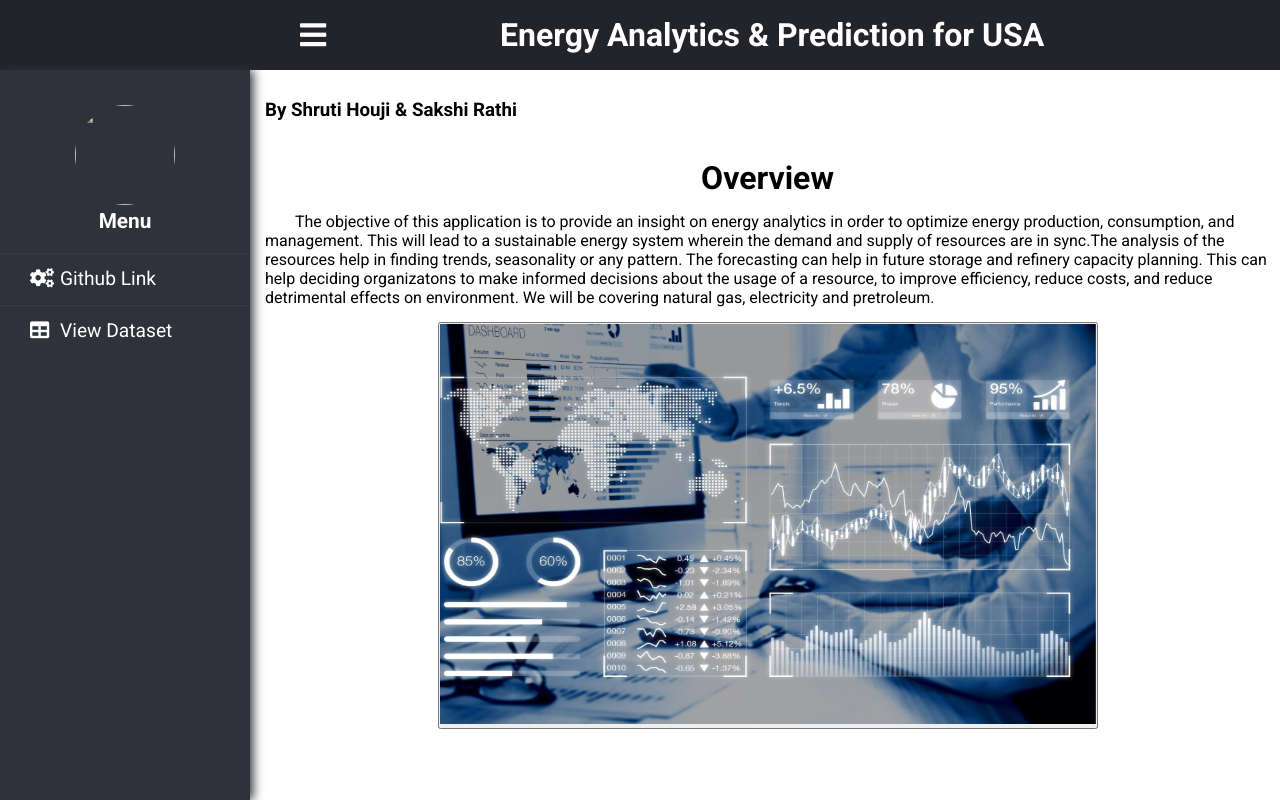
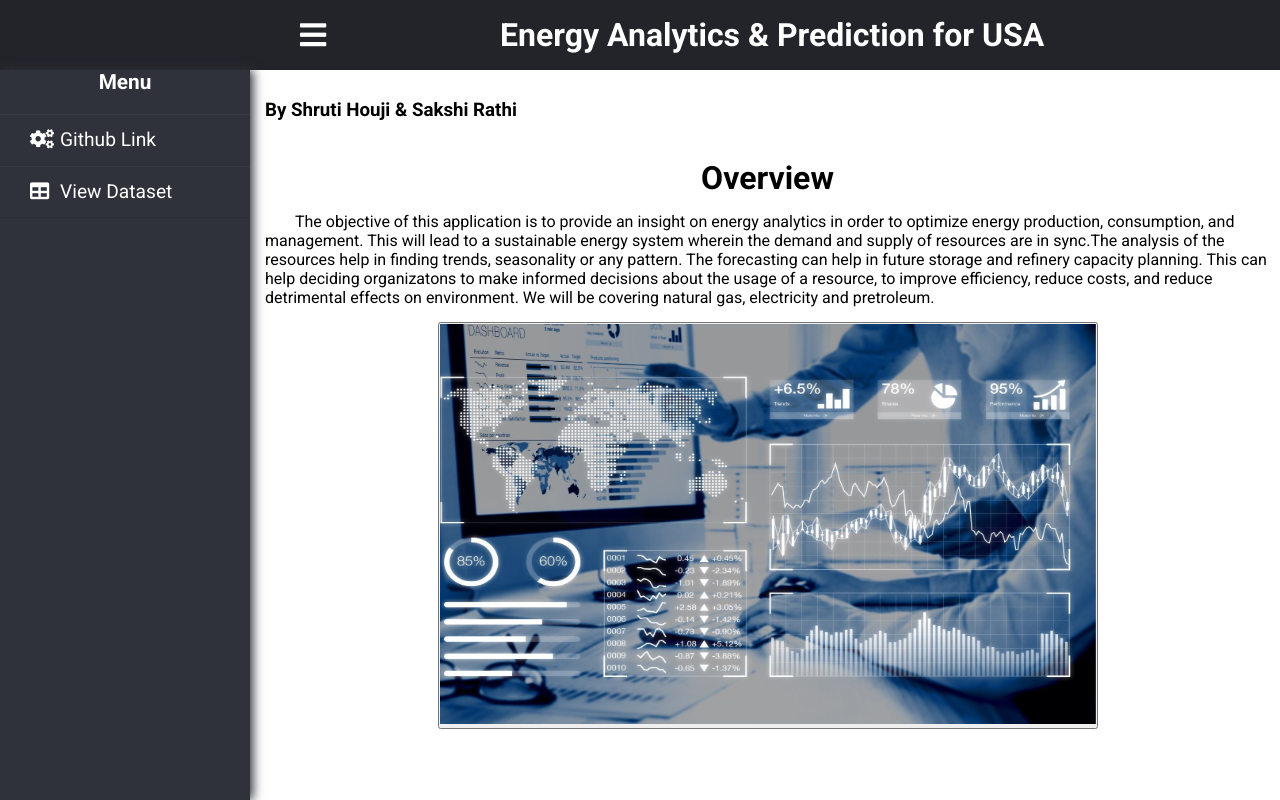
Before and after one commit to shrirangmhalgi/ts-project, a plain HTML site: page templates/main_new.html in a window 1280 px wide. Drawn offline with Linux system fonts and the light colour scheme; files that its build step writes are made by us from their sources; files whose address does not match are found by name.

Commit message:
Update main_new.html

```diff
--- a/templates/main_new.html
+++ b/templates/main_new.html
@@ -24,7 +24,6 @@
         </header>
         <div class="sidebar">
             <center>
-                <img src="assets/rosto-mulher.jpg" class="profile-img" alt="" />
                 <h4>Menu</h4>
             </center>
             <nav>
```
